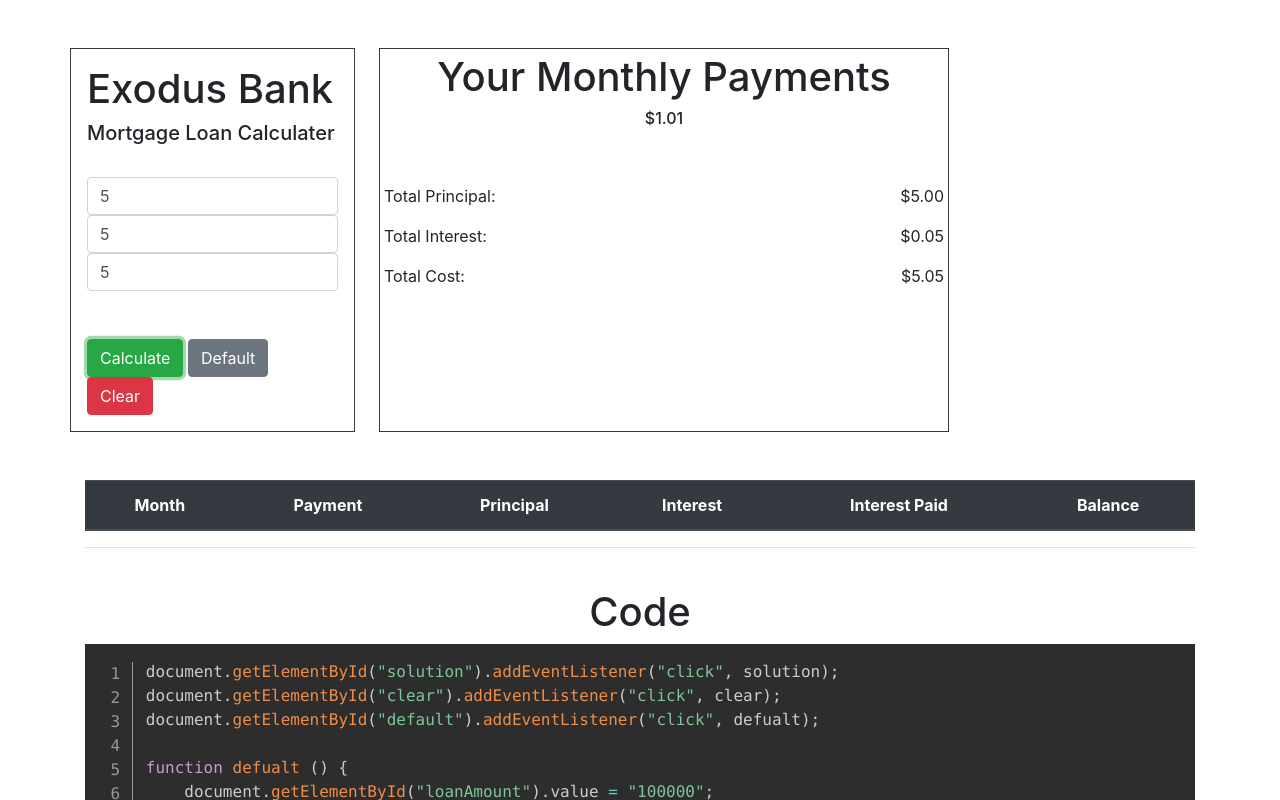
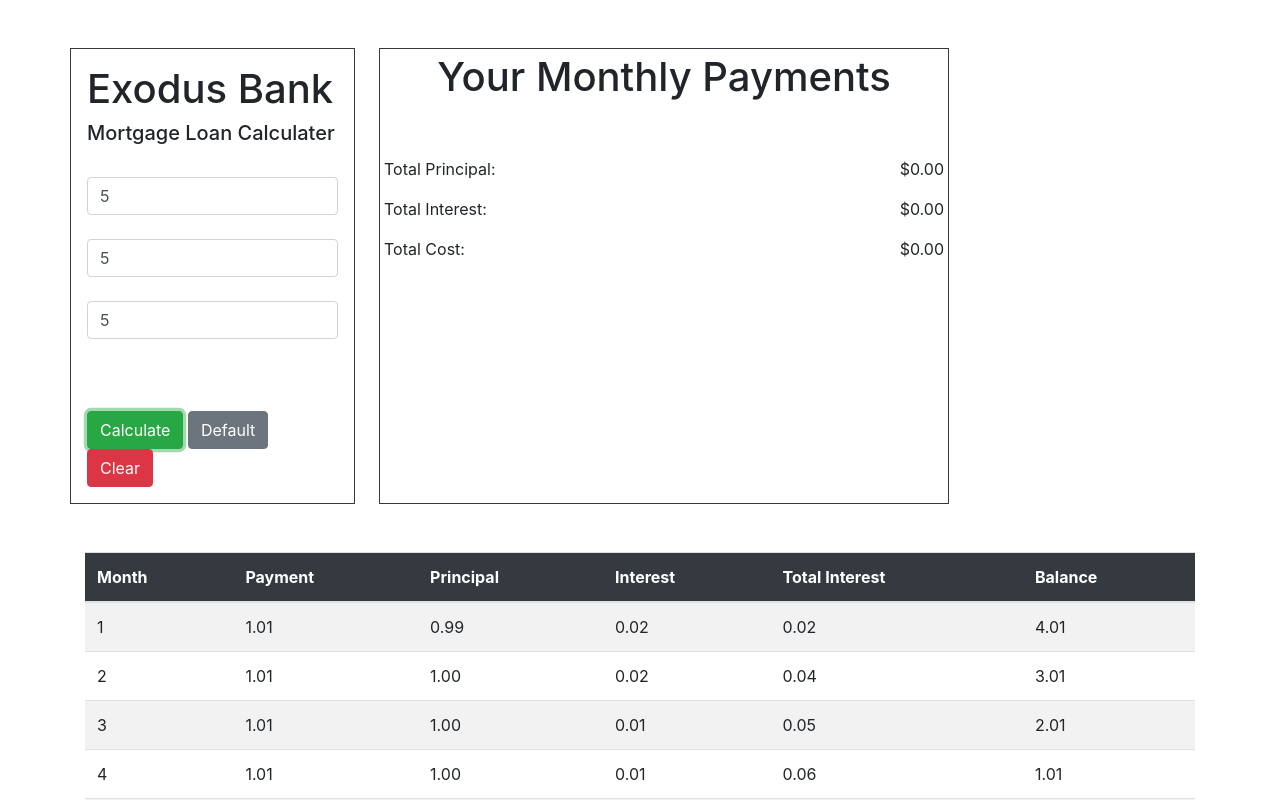
Before and after one commit to johndavid25/mortgageLoanCalculator, a plain HTML site: page index.html in a window 1280 px wide. Both pictures are taken after typing "5", "5", "5" into the empty fields and a click on the button "Calculate". Shown: the top 800 px of the page. Drawn offline with nearby package versions, Linux system fonts and the light colour scheme; some packages are replaced by stand-ins of ours; a script that the page names is missing.

Commit message:
Fixing code

```diff
--- a/index.html
+++ b/index.html
@@ -18,9 +18,9 @@
                 <h1>Exodus Bank</h1>
                 <h5>Mortgage Loan Calculater</h5>
                 <br>
-                <input class="form-control" type="number" name="loanAmount" id="loanAmount" placeholder="Loan Amount">
-                <input class="form-control" type="number" name="term" id="term" placeholder="Term (Months)" >
-                <input class="form-control" type="number" name="interestRate" id="interestRate" placeholder="Interest Rate (Percent)">
+                <input class="form-control" type="number" name="loanAmount" id="loanAmount" placeholder="Loan Amount"><br>
+                <input class="form-control" type="number" name="term" id="term" placeholder="Term (Months)" ><br>
+                <input class="form-control" type="number" name="interestRate" id="interestRate" placeholder="Interest Rate (Percent)"><br>
                 <br><br>
                 <button class="btn btn-success" id="solution">Calculate</button>
                 <button class="btn btn-secondary" id="default">Default</button>
@@ -45,124 +45,36 @@
             </div>
         </div>
       </div>
-      <br><br>
 
       <div class="container">
-          <div class="row">
+        <div class="row mt-5">
           <div class="col">
-                  <table class="table">
-                      <thead class="thead-dark text-center">
+              <table id="scheduleTable" class="table table-striped table-hover">
+                  <thead id="tableheader" class="bg-dark text-white">
                       <tr>
                           <th>Month</th>
                           <th>Payment</th>
                           <th>Principal</th>
                           <th>Interest</th>
-                            <th>Interest Paid</th>
+                          <th>Total Interest</th>
                           <th>Balance</th>
                       </tr>
                   </thead>
-                  </table>
-                  <table class="table table-hover text-center">
-                      <tbody id="table" >
-                        <tr>
-                            <td></td>
-                            <td></td>
-                            <td></td>
-                            <td></td>
-                            <td></td>
-                            <td></td>
-                        </tr>
+                  <tbody id="scheduleBody">
+
                   </tbody>
               </table>
           </div>
       </div>
       </div>
 
-      <div class="container">
-        <div class="row">
-          <div class="col text-center">
-            <h1>Code</h1>
-<pre class="line-numbers">
-  <code class="language-javascript">
-    document.getElementById("solution").addEventListener("click", solution);
-document.getElementById("clear").addEventListener("click", clear);
-document.getElementById("default").addEventListener("click", defualt);
-
-function defualt () {
-    document.getElementById("loanAmount").value = "100000";
-    document.getElementById("term").value = "360";
-    document.getElementById("interestRate").value = "5";
-}
-
-
-function clear () {
-    document.getElementById("loanAmount").value = "";
-    document.getElementById("term").value = "";
-    document.getElementById("interestRate").value = "";
-}
-
-
-function solution () {
-
-    //Collecting user inputs
-    let amountLoaned = parseInt(document.getElementById("loanAmount").value);
-    let numMonths = parseInt(document.getElementById("term").value);
-    let rate = parseInt(document.getElementById("interestRate").value);
-
-    //Monthly Payments
-    let payment = amountLoaned * (rate / 1200) / (1 - Math.pow ( (1 + rate / 1200 ), -numMonths ));
-    let monthlyPayments = payment.toFixed(2);
-    document.getElementById("monthlyPayments").innerHTML = `$${monthlyPayments} `;
-
-    //Total Principal
-    let totalPrinipal = amountLoaned.toFixed(2);
-    document.getElementById("totalPrinipal").innerHTML = `$${totalPrinipal} `;
-
-    //Total Interest
-    let totalInterestAmount = (numMonths * monthlyPayments) - totalPrinipal;
-    let totalInterest = totalInterestAmount.toFixed(2);
-    document.getElementById("totalInterest").innerHTML = `$${totalInterest} `;
-
-    //Total Cost
-    let totalCostAmount = amountLoaned + totalInterestAmount;
-    let totalCost = totalCostAmount.toFixed(2);
-    document.getElementById("totalCost").innerHTML = `$${totalCost} `;
-  </code>
-</pre>
-          </div>
-        </div>
-      </div>
 
 
 
-           <!-- <div style="overflow-x: auto;">
-        <table id="results">
 
-        </table>
-      </div>
 
-      <script id="template-header" type="text/template">
-        <thead>
-            <tr>
-                <th>Month</th>
-                <th>Payment</th>
-                <th>Principal</th>
-                <th>Interest</th>
-                <th>Interest Paid</th>
-                <th>Balance</th>
-            </tr>
-        </thead>
-      </script>
-      <script id="template-row-items" type="text/template">
-        <tr>
-            <td>{{val1}}</td>
-            <td>{{val2}}</td>
-            <td>{{val3}}</td>
-            <td>{{val4}}</td>
-            <td>{{val5}}</td>
-            <td>{{val6}}</td>
-        </tr>
-      </script>
+
+
 
 
 
--- a/js/custom.js
+++ b/js/custom.js
@@ -16,36 +16,88 @@ function clear () {
 }
 
 
-function solution () {
+document.getElementById("scheduleTable").style.visibility = "hidden";
 
-    //Collecting user inputs
-    let amountLoaned = parseInt(document.getElementById("loanAmount").value);
-    let numMonths = parseInt(document.getElementById("term").value);
-    let rate = parseFloat(document.getElementById("interestRate").value);
+//Calculate the loan payment
+function calcPayment(amount, rate, term) {
+    return (amount * rate) / (1 - Math.pow(1 + rate, -term));
+}
 
-    //Monthly Payments
-    let payment = amountLoaned * (rate / 1200) / (1 - Math.pow ( (1 + rate / 1200 ), -numMonths ));
-    let monthlyPayments = payment.toFixed(2);
-    document.getElementById("monthlyPayments").innerHTML = `$${monthlyPayments} `;
+//Calcuate the interest for the current balance of the loan
+function calcInterest(balance, rate) {
+    return balance * rate;
+}
 
-    //Total Principal
-    let totalPrinipal = amountLoaned.toFixed(2);
-    document.getElementById("totalPrinipal").innerHTML = `$${totalPrinipal} `;
+//this function will build our loan schedule
+function solution() {
 
-    //Total Interest
-    let totalInterestAmount = (numMonths * monthlyPayments) - totalPrinipal;
-    let totalInterest = totalInterestAmount.toFixed(2);
-    document.getElementById("totalInterest").innerHTML = `$${totalInterest} `;
-
-    //Total Cost
-    let totalCostAmount = amountLoaned + totalInterestAmount;
-    let totalCost = totalCostAmount.toFixed(2);
-    document.getElementById("totalCost").innerHTML = `$${totalCost} `;
-
-    //Chart
-    let currentBalance = totalPrinipal;
-    let totalInt = 0;
+    //Make the table visible I don't want the table show unless there are values
+    document.getElementById("scheduleTable").style.visibility = "visible";
 
 
+    //Get the values from out inputs
+    let amount = document.getElementById("loanAmount").value;
+    let rate = document.getElementById("interestRate").value;
+    let term = document.getElementById("term").value;
+
+    //Convert the input rate to a monthly rate
+    rate = rate / 1200;
+
+    //Calulate the payments
+
+    //setup some variables that hold values in the schedule
+    let payment = calcPayment(amount, rate, term);
+    let balance = amount;
+    let totalInterest = 0;
+    let monthlyPrincipal = 0;
+    let monthlyInterest = 0;
+    let monthlyTotalInterest = 0;
+
+    //Write the results to our table
+    let scheduleBody = document.getElementById("scheduleBody");
+    let scheduleRow = "";
+    //reset the table
+    scheduleBody.innerHTML = "";
+
+    for (month = 1; month <= term; month++) {
+
+        monthlyInterest = calcInterest(balance, rate);
+        totalInterest += monthlyInterest;
+        monthlyPrincipal = payment - monthlyInterest;
+        balance = balance - monthlyPrincipal;
+
+        //Write these values to the table
+        scheduleRow = `<tr><td>${month}</td>
+        <td>${payment.toFixed(2)}</td>
+        <td>${monthlyPrincipal.toFixed(2)}</td>
+        <td>${monthlyInterest.toFixed(2)}</td>
+        <td>${totalInterest.toFixed(2)}</td>
+        <td>${balance.toFixed(2)}</td>
+        </tr>`;
+
+        scheduleBody.innerHTML += scheduleRow;
+    }
+
+    document.getElementById("payment").innerHTML = Number(payment).toLocaleString("en-US", {
+        style: "currency",
+        currency: "USD",
+    });
+
+    document.getElementById("totalPrincipal").innerHTML = Number(amount).toLocaleString("en-US", {
+        style: "currency",
+        currency: "USD",
+    });
+
+    document.getElementById("totalInterest").innerHTML = Number(totalInterest).toLocaleString("en-US", {
+        style: "currency",
+        currency: "USD",
+    });
+
+    let totalCost = Number(amount) + totalInterest;
+
+    document.getElementById("totalCost").innerHTML = Number(totalCost).toLocaleString("en-US", {
+        style: "currency",
+        currency: "USD",
+    });
 
 }
```
Also changed, not shown: oldfunction.txt (added). Lines whose indentation alone changed are shown as unchanged.
